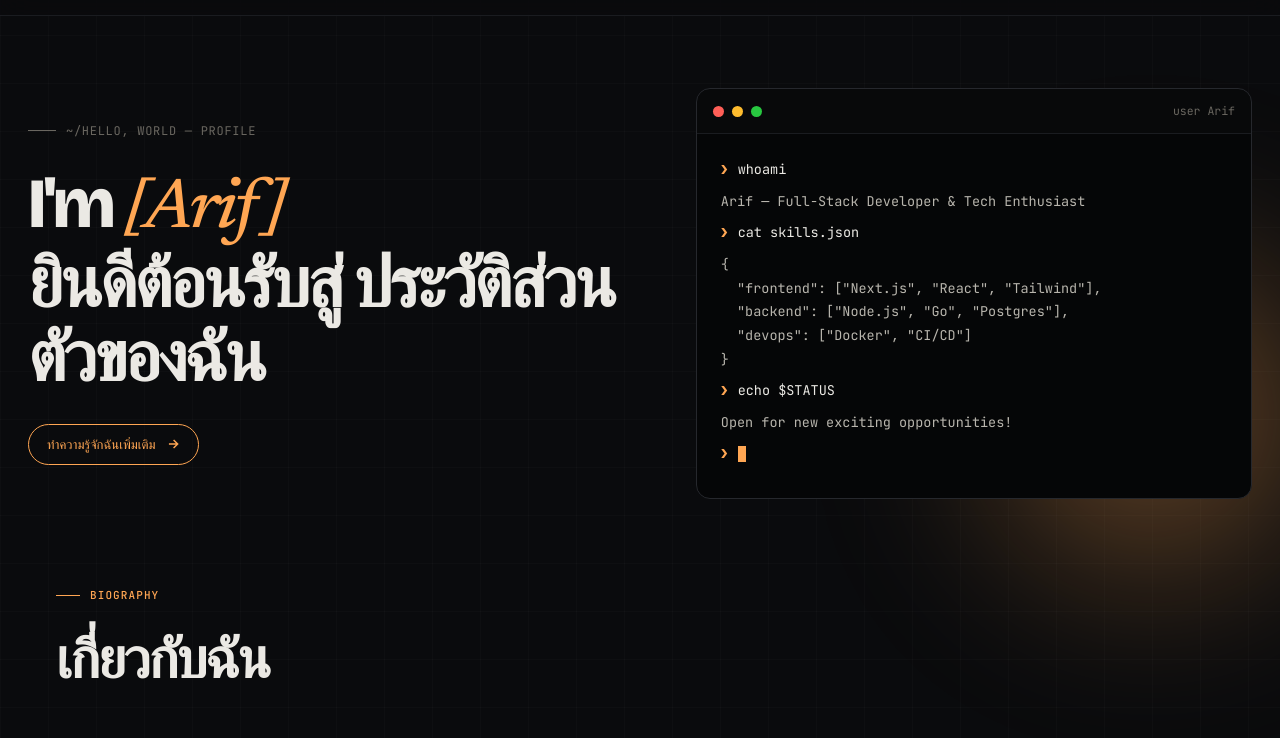
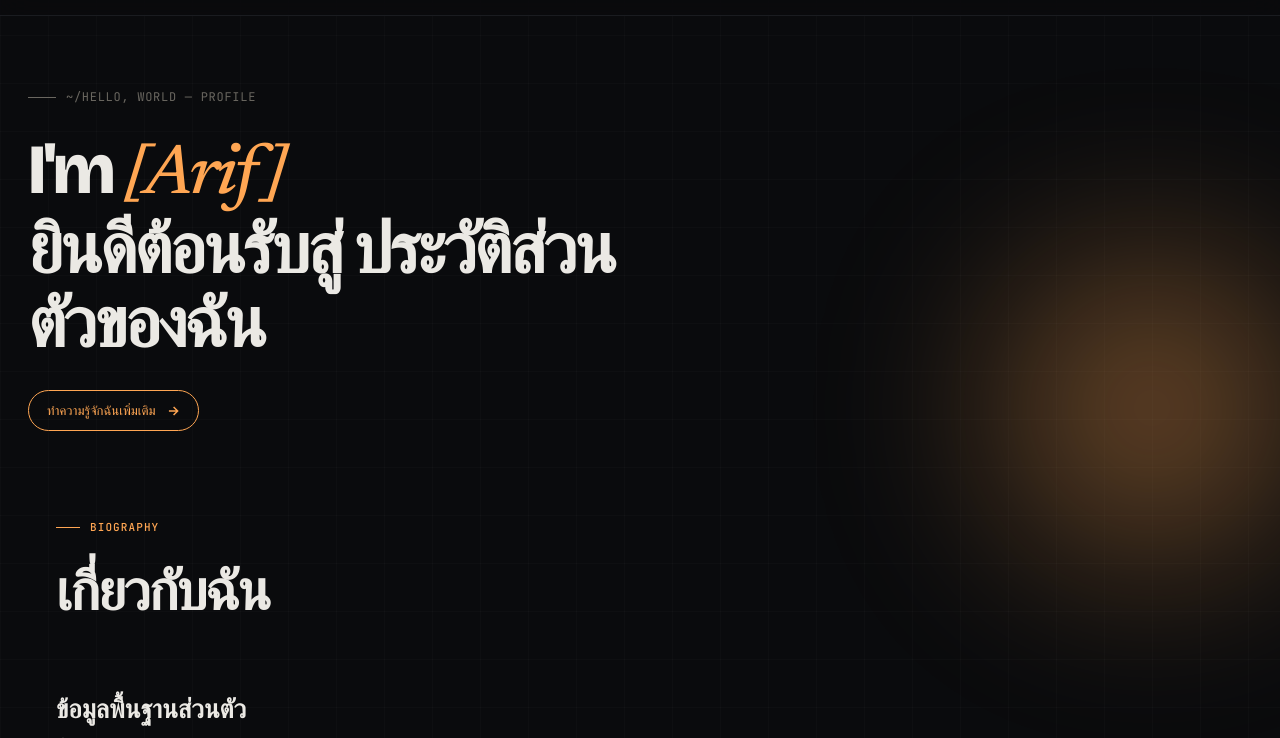
Before and after one commit to arifauma2007/Arif_Auma, a plain HTML site: page index.html in a window 1280 px wide. Shown: the part 61-799 px from the top of the page. Drawn offline with nearby package versions, Linux system fonts and the light colour scheme.

Commit message:
Add files via upload

```diff
--- a/index.html
+++ b/index.html
@@ -499,15 +499,7 @@ body::before {
         </div>
 
         <!-- Interactive Terminal -->
-        <div class="terminal">
-          <div class="terminal-header">
-            <div class="terminal-dot r"></div><div class="terminal-dot y"></div><div class="terminal-dot g"></div>
-            <div class="terminal-title">user Arif </div>
-          </div>
-          <div class="terminal-body" id="terminal-body">
-            <!-- ข้อความจะรันผ่าน JavaScript ด้านล่าง -->
-          </div>
-        </div>
+
       </div>
 
       <!-- Stats -->
@@ -574,7 +566,7 @@ body::before {
           <div class="stat-value">62<span class="unit">weight</span></div>
         </div>
         <div class="stat">
-          <div class="stat-value">162<span class="unit">height</span></div>
+          <div class="stat-value">161<span class="unit">height</span></div>
         </div>
 
       </div>
```
